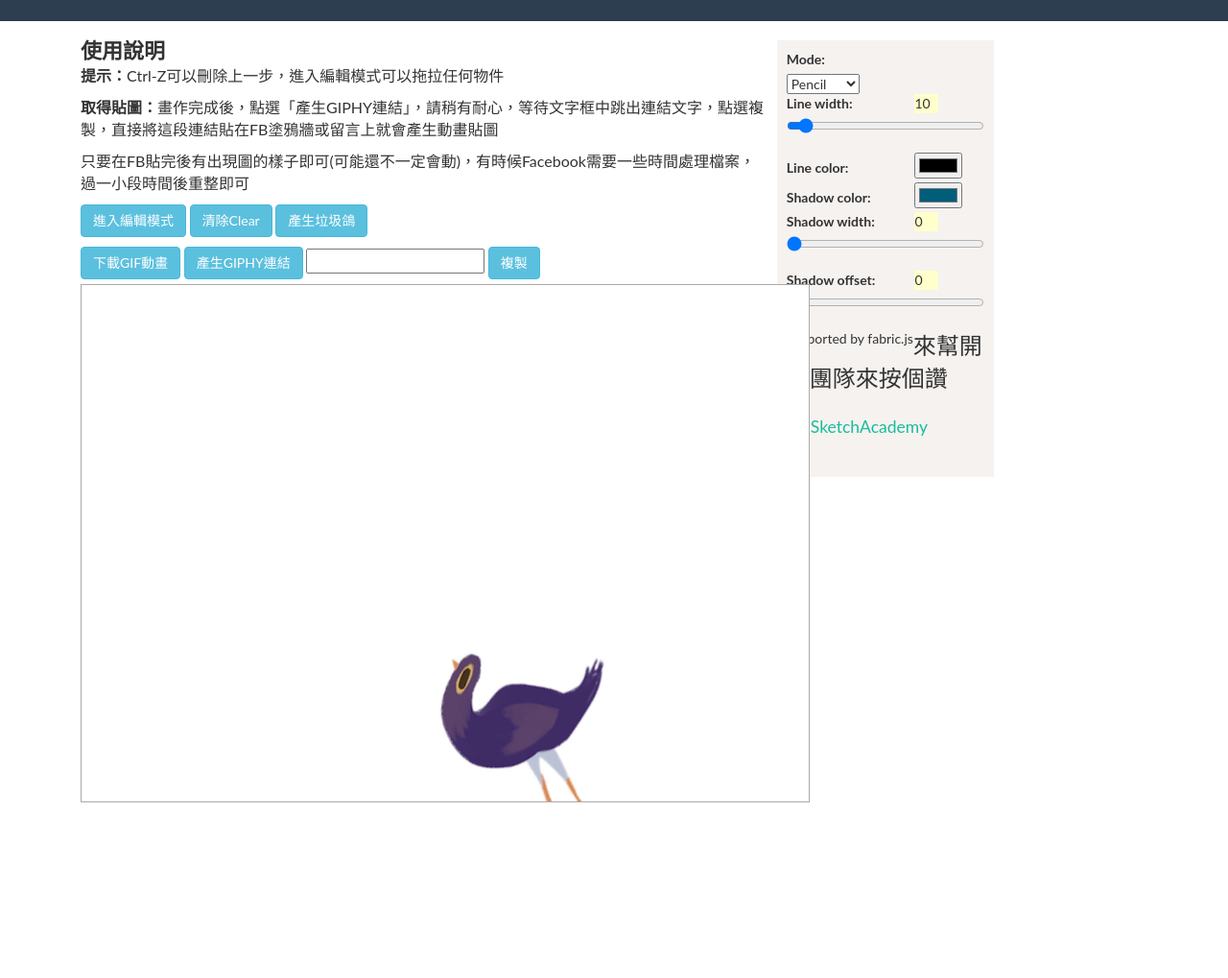
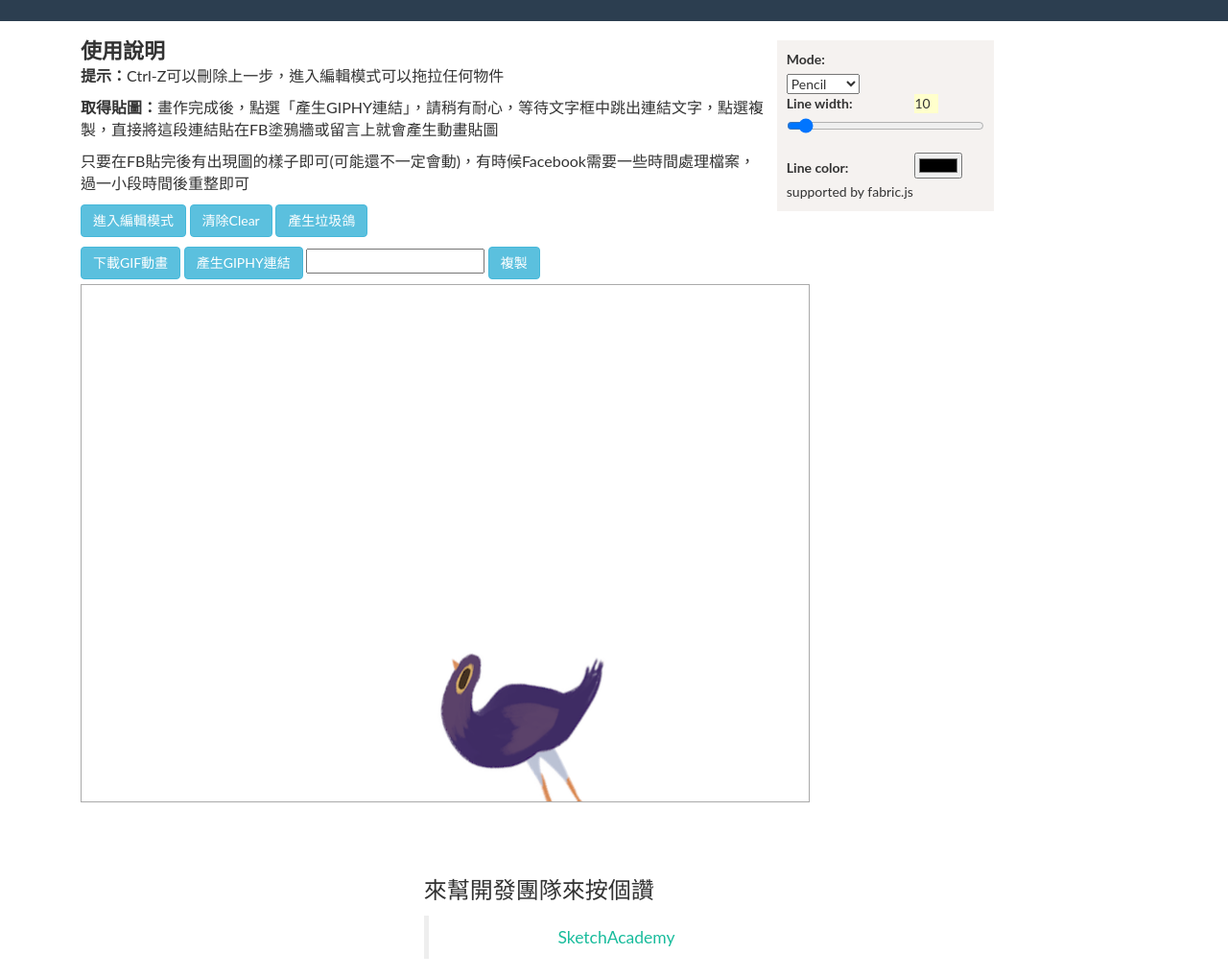
Before and after one commit to sketch-academy/sketch-academy.github.io, a website: page drawing.html in a window 1280 px wide. Shown: the part 78-1097 px from the top of the page at 96% size. Before the commit the page ends 988 px from the top, so only its background shows below. Drawn offline with nearby package versions, Linux system fonts and the light colour scheme.

Commit message:
move something

```diff
--- a/drawing.html
+++ b/drawing.html
@@ -184,24 +184,27 @@ label {
 
     <label for="drawing-color">Line color:</label>
     <input type="color" value="#000000" id="drawing-color"><br>
-
+<!--
     <label for="drawing-shadow-color">Shadow color:</label>
     <input type="color" value="#005E7A" id="drawing-shadow-color"><br>
+
 
     <label for="drawing-shadow-width">Shadow width:</label>
     <span class="info">0</span><input type="range" value="0" min="0" max="50" id="drawing-shadow-width"><br>
     <label for="drawing-shadow-offset">Shadow offset:</label>
     <span class="info">0</span><input type="range" value="0" min="0" max="50" id="drawing-shadow-offset"><br>
+    -->
     <div>supported by fabric.js</div>
-    <p id="info" style="font-size: 24px;">來幫開發團隊來按個讚</p>
-    <div align="center" class="fb-page" data-href="https://www.facebook.com/SketchAcademy/" data-tabs="timeline" data-small-header="false" data-adapt-container-width="true" data-hide-cover="false" data-show-facepile="true"><blockquote cite="https://www.facebook.com/SketchAcademy/" class="fb-xfbml-parse-ignore"><a href="https://www.facebook.com/SketchAcademy/">SketchAcademy</a></blockquote></div>
+
+
   </div>
 </div>
 
 </div>
-
-
-
+</div>
+<div class="col-lg-4 col-lg-offset-4">
+  <p id="info" style="font-size: 24px;">來幫開發團隊來按個讚</p>
+    <div align="center" class="fb-page" data-href="https://www.facebook.com/SketchAcademy/" data-tabs="timeline" data-small-header="false" data-adapt-container-width="true" data-hide-cover="false" data-show-facepile="true"><blockquote cite="https://www.facebook.com/SketchAcademy/" class="fb-xfbml-parse-ignore"><a href="https://www.facebook.com/SketchAcademy/">SketchAcademy</a></blockquote></div>
 </div>
 <script id="main">
 
@@ -704,12 +707,14 @@ var init = function() {
     console.log(this.value);
     canvas.freeDrawingBrush.color = this.value;
   };
-  drawingShadowColorEl.onchange = function() {
-    canvas.freeDrawingBrush.shadowColor = this.value;
-  };
+
   drawingLineWidthEl.onchange = function() {
     canvas.freeDrawingBrush.width = parseInt(this.value, 10) || 1;
     this.previousSibling.innerHTML = this.value;
+  };
+  /*
+  drawingShadowColorEl.onchange = function() {
+    canvas.freeDrawingBrush.shadowColor = this.value;
   };
   drawingShadowWidth.onchange = function() {
     canvas.freeDrawingBrush.shadowBlur = parseInt(this.value, 10) || 0;
@@ -720,7 +725,7 @@ var init = function() {
     canvas.freeDrawingBrush.shadowOffsetY = parseInt(this.value, 10) || 0;
     this.previousSibling.innerHTML = this.value;
   };
-
+*/
   if (canvas.freeDrawingBrush) {
     canvas.freeDrawingBrush.color = drawingColorEl.value;
     canvas.freeDrawingBrush.width = parseInt(drawingLineWidthEl.value, 10) || 1;
```
